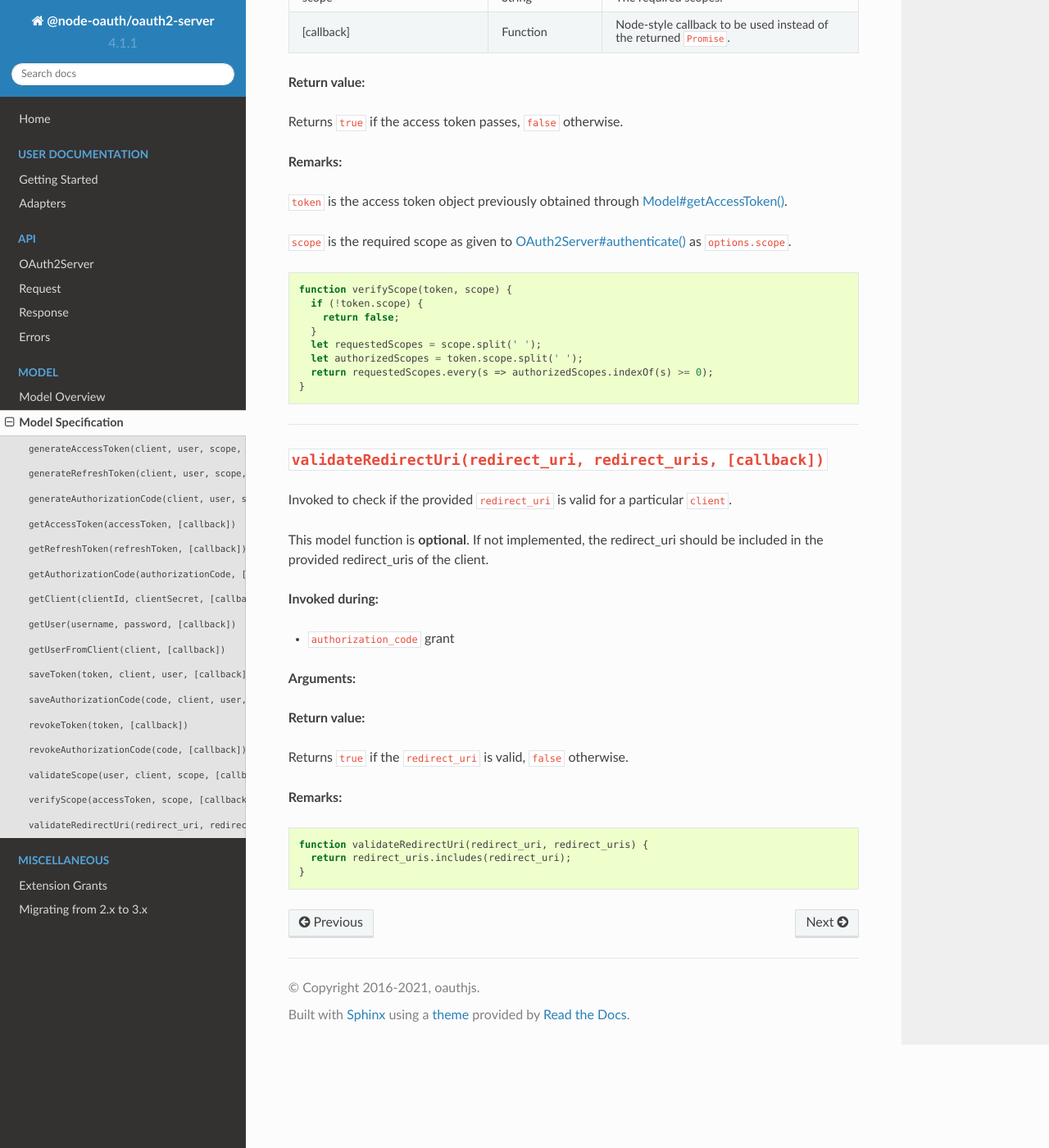
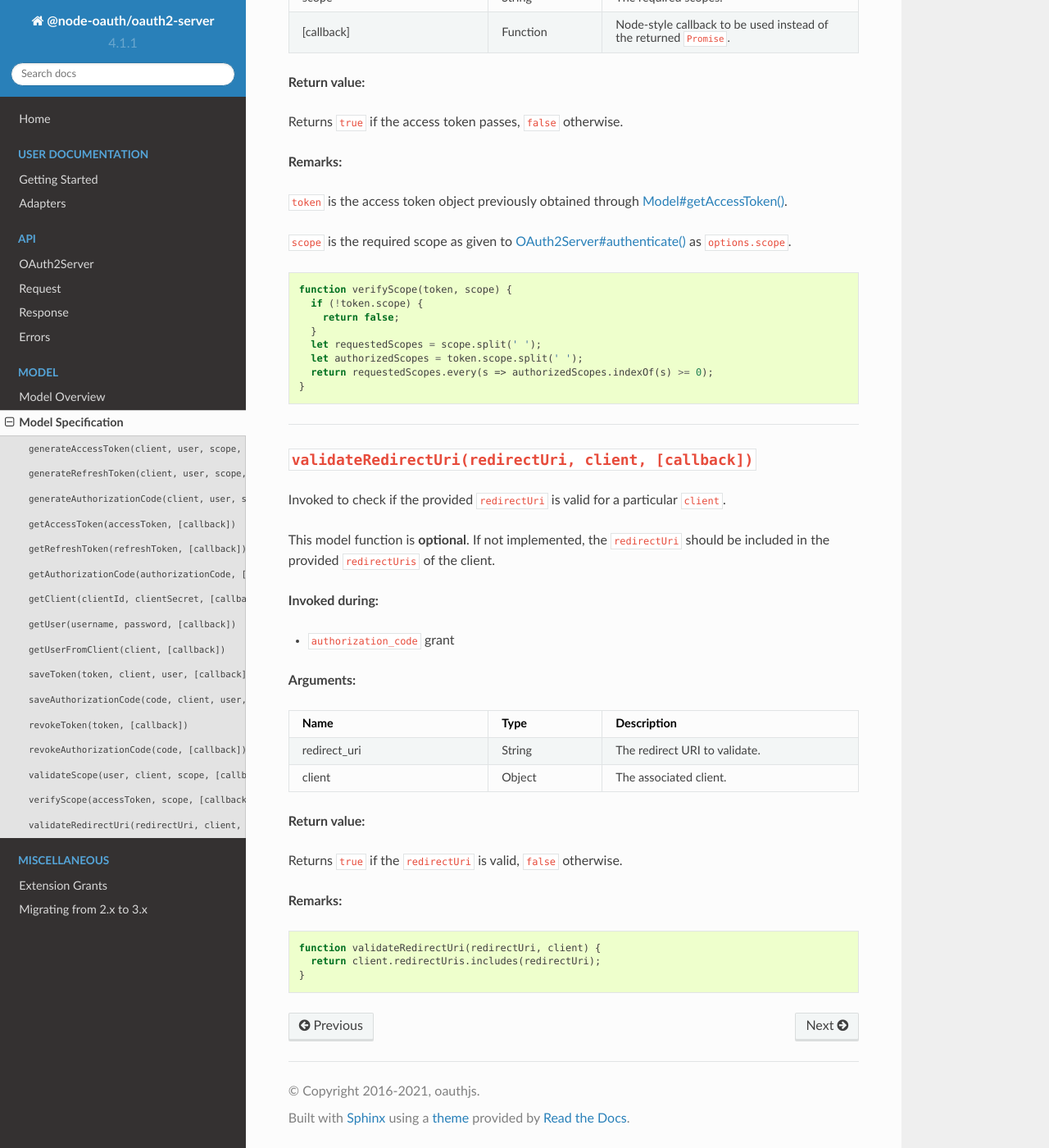
Before and after one commit to oauthjs/node-oauth2-server, a Sphinx documentation site: the page built from docs/model/spec.rst, in a window 1280 px wide and 1400 px high, scrolled down 18957 px. Shown: the whole window at 82% size. Built offline with Sphinx 7.4.7 and the Read the Docs theme 2.0.0, drawn with Linux system fonts in a browser that asks for light colours.

Commit message:
better implementation of validateRedirectUri

```diff
--- a/docs/model/spec.rst
+++ b/docs/model/spec.rst
@@ -989,12 +989,12 @@ Returns ``true`` if the access token passes, ``false`` otherwise.
 
 .. _Model#validateRedirectUri:
 
-``validateRedirectUri(redirect_uri, redirect_uris, [callback])``
+``validateRedirectUri(redirectUri, client, [callback])``
 ================================================================
 
-Invoked to check if the provided ``redirect_uri`` is valid for a particular ``client``.
+Invoked to check if the provided ``redirectUri`` is valid for a particular ``client``.
 
-This model function is **optional**. If not implemented, the redirect_uri should be included in the provided redirect_uris of the client.
+This model function is **optional**. If not implemented, the ``redirectUri`` should be included in the provided ``redirectUris`` of the client.
 
 **Invoked during:**
 
@@ -1007,17 +1007,17 @@ This model function is **optional**. If not implemented, the redirect_uri should
 +=================+==========+=====================================================================+
 | redirect_uri    | String   | The redirect URI to validate.                                       |
 +-----------------+----------+---------------------------------------------------------------------+
-| redirect_uris   | Array    | The list of redirect URIs configured for the client.               |
+| client          | Object   | The associated client.                                              |
 +-----------------+----------+---------------------------------------------------------------------+
 
 **Return value:**
 
-Returns ``true`` if the ``redirect_uri`` is valid, ``false`` otherwise.
+Returns ``true`` if the ``redirectUri`` is valid, ``false`` otherwise.
 
 **Remarks:**
 
 ::
 
-  function validateRedirectUri(redirect_uri, redirect_uris) {
-    return redirect_uris.includes(redirect_uri);
+  function validateRedirectUri(redirectUri, client) {
+    return client.redirectUris.includes(redirectUri);
   }
```
Also changed, not shown: 3 other files.
